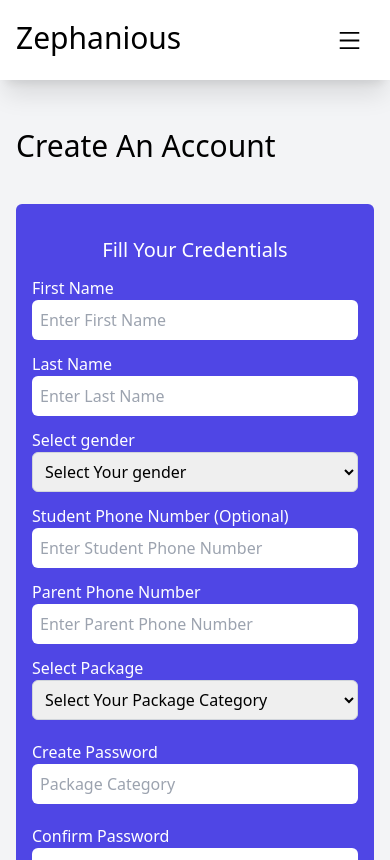
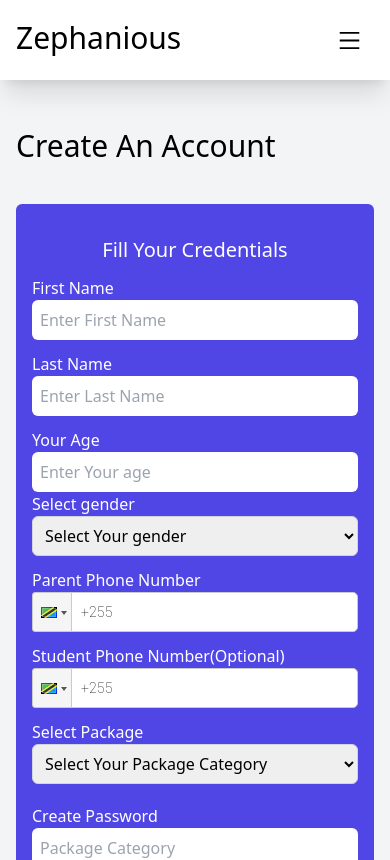
Before and after one commit to Paul-Cavain/School-Online-Materials, a Next.js app: page /signup in a window 390 px wide. Shown: the top 860 px of the page. Built offline with nearby package versions, Linux system fonts and the light colour scheme.

Commit message:
Changes on Modal, trying darkMode and link with an external javascript

```diff
--- a/components/Layout.js
+++ b/components/Layout.js
@@ -5,7 +5,7 @@ const Layout = ( {children} ) =>{
     return (
         <div className="content">
             <Navbar />
-            {children}
+                {children}
             <Footer />
         </div>
     )
--- a/components/Modal.js
+++ b/components/Modal.js
@@ -9,9 +9,9 @@ const Modal = ({isVisible, onClose, children}) => {
     return(
         <>
             <div className="fixed inset-0 pt-20 bg-black bg-opacity-25 backdrop-blur-sm flex justify-center items-center" id="wrapper" >
-                <div className="w-[600px] flex flex-col">
-                    <button className="text-white text-xl place-self-end bg-black rounded-full w-7" onClick={() => onClose()}>X</button>
-                    <div className="bg-blue-500 p-2 rounded-md">{children}</div>
+                <div className="w-[600px] md:px-0 px-10 flex flex-col">
+                    <button className="absolute text-black font-normal text-xl place-self-end bg-white rounded-full w-7 m-2" onClick={() => onClose()}>X</button>
+                    <div className="bg-indigo-600 p-2 rounded-md">{children}</div>
                 </div>
             </div>
         </>
--- a/components/Navbar.js
+++ b/components/Navbar.js
@@ -9,6 +9,7 @@ const Navbar = () =>{
     const handleNav = () =>{
         stMenuOpen(!menuOpen);
     }
+
     return(
         <nav className="fixed top-0 left-0 right-0 w-full h-20 shadow-xl bg-white z-10">
             <div className="flex justify-between items-center h-full w-full px-4 2xl:px-16">
--- /dev/null
+++ b/components/darkMode.js
@@ -0,0 +1,20 @@
+"use client"
+import React from 'react'
+import { useTheme } from "next-themes";
+import { AiOutlineSound } from 'react-icons/ai';
+
+
+const darkMode = () => {
+    const { systemTheme, theme, setTheme } = useTheme();
+    const currentTheme = theme === 'system' ? systemTheme : theme;
+
+    return (
+        <button
+            onClick={() => theme == "dark"? setTheme('light'): setTheme("dark")}
+            className='bg-gray-800 dark:bg-gray-50 hover:bg-gray-600 dark:hover:bg-gray-300 transition-all duration-100 text-indigo-600 dark:text-gray-800 px-8 py-2 text-2xl md:text-4xl rounded-lg absolute bottom-32'>
+            <AiOutlineSound size={80} />
+        </button>
+    )
+}
+
+export default darkMode;
--- a/package.json
+++ b/package.json
@@ -13,11 +13,13 @@
     "eslint": "8.34.0",
     "eslint-config-next": "13.1.6",
     "next": "13.1.6",
+    "next-themes": "^0.2.1",
     "react": "18.2.0",
     "react-bootstrap-icons": "^1.10.3",
     "react-dom": "18.2.0",
     "react-easy-swipe": "^0.0.23",
     "react-icons": "^4.7.1",
+    "react-phone-input-2": "^2.15.1",
     "swiper": "^9.0.5"
   },
   "devDependencies": {
--- a/src/pages/_app.js
+++ b/src/pages/_app.js
@@ -1,6 +1,6 @@
 import '@/styles/globals.css'
 import Navbar from 'components/Navbar';
-import Layout from 'components/Layout'
+import Layout from 'components/Layout';
 
 export default function App({ Component, pageProps }) {
   return (
--- a/src/pages/contact.js
+++ b/src/pages/contact.js
@@ -8,12 +8,12 @@ const contact = ()=>{
         <>
             <div>
                 <Head>
-                    <title>Zephanious | contact</title>
+                    <title>Zephanious | Contact</title>
                     <meta name="keywords" content="LearnNextJs" />
                 </Head>
                 <section className="bg-gray-100 pt-32">
                     <div className="text-center">
-                        <h3 className="text-2xl font-light">Contact Us</h3>
+                        <h3 className="text-3xl font-light">Contact Us</h3>
                     </div>
                     <div className="text-center mt-2 font-light">
                         <p>Any question or remark? Just write us a message</p>
--- a/src/pages/signup.js
+++ b/src/pages/signup.js
@@ -1,14 +1,26 @@
 import Image from "next/image";
 import Link from "next/link";
 import Head from "next/head";
-import { BookFill, BookmarkDashFill, CollectionFill, Messenger, TelephoneFill,  } from "react-bootstrap-icons";
+import React, { useState } from 'react';
+import PhoneInput from 'react-phone-input-2';
+import 'react-phone-input-2/lib/style.css';
+import Script from 'next/script'
+import { BookFill, BookmarkDashFill, CollectionFill, Messenger, Phone, TelephoneFill,  } from "react-bootstrap-icons";
 
 const signup = () => {
+    const [phoneNumber, setPhoneNumber] = useState('');
+  const [countryCode, setCountryCode] = useState('');
+
+  const handleOnChange = (value, country) => {
+    setPhoneNumber(value);
+    setCountryCode(country.dialCode);
+  }
     return(
         <>
             <Head>
                 <title>Zephanious | sign_up</title>
                 <meta name="keywords" content="LearnNextJs" />
+                <Script src="/validations/signinform.js"></Script>
             </Head>
                 <div className="pt-32 px-4 md:px-0 md:pt-32 bg-gray-100">
                     <div className="md:ml-20 text-3xl font-extralight">
@@ -32,7 +44,13 @@ const signup = () => {
                                 <label className="text-white">Last Name </label>
                                 <input type={"text"} name="lname" placeholder="Enter Last Name" className="rounded-md h-10 w-full focus:outline-none px-2" />
                             </div>
-                            <div className="mt-3 px-4">
+
+                            <div className="flex flex-col md:flex-row mt-3 justify-between md:space-x-6 px-4 w-full">
+                                <div className="w-full">
+                                    <label className="text-white">Your Age </label>
+                                    <input type={"number"} name="age" placeholder="Enter Your age" className="rounded-md h-10 w-full focus:outline-none px-2" />
+                                </div>
+                                <div className="w-full">
                                     <label for="gender" className="block text-white">Select gender</label>
                                     <select id="gender" className="border border-gray-300 rounded-md focus:ring-blue-500 focus:border-blue-500 block focus:outline-none w-full h-10 px-2">
                                         <option disabled selected>Select Your gender</option>
@@ -41,14 +59,50 @@ const signup = () => {
                                         <option value={"Other"}>Other</option>
                                     </select>
                                 </div>
-                            <div className="mt-3 px-4">
-                                <label className="text-white">Student Phone Number (Optional) </label>
-                                <input type={"text"} name="student_phone" placeholder="Enter Student Phone Number" className="rounded-md h-10 w-full focus:outline-none px-2" />
+
                             </div>
+
                             <div className="mt-3 px-4">
                                 <label className="text-white">Parent Phone Number </label>
-                                <input type={"text"} name="parent_phone" placeholder="Enter Parent Phone Number" className="rounded-md h-10 w-full focus:outline-none px-2" />
+                                <PhoneInput
+
+                                    country={'tz'}
+                                    value={phoneNumber}
+                                    onChange={handleOnChange}
+                                    inputProps={{
+                                    name: 'phone',
+                                    required: true,
+                                    style: { width: '100%', height: '40px' },
+                                    }}
+                                />
+                                <input
+                                    type="hidden"
+                                    name="countryCode"
+                                    value={countryCode}
+
+                                />
                             </div>
+                            <div className='mt-3 px-4'>
+                                <label className="text-white">Student Phone Number(Optional) </label>
+                                <PhoneInput
+
+                                    country={'tz'}
+                                    value={phoneNumber}
+                                    onChange={handleOnChange}
+                                    inputProps={{
+                                    name: 'phone',
+                                    required: true,
+                                    style: { width: '100%', height: '40px' },
+                                    }}
+                                />
+                                <input
+                                    type="hidden"
+                                    name="countryCode"
+                                    value={countryCode}
+
+                                />
+                            </div>
+
                             <div className="mt-3 px-4">
                                 <label for="gender" className="block text-white">Select Package</label>
                                 <select id="gender" className="border border-gray-300 rounded-md focus:ring-blue-500 focus:border-blue-500 block            focus:outline-none w-full h-10 px-2">
@@ -131,8 +185,12 @@ const signup = () => {
                     </div>
 
                 </div>
+
         </>
 
+
+
     );
+
 }
 export default signup;
--- /dev/null
+++ b/src/pages/validations/signinform.js
@@ -0,0 +1 @@
+alert ("Hellow Nextjs with javscript");
```
Also changed, not shown: 1 other file (tests, documents, lock files or other folders). Lines whose indentation alone changed are shown as unchanged.
